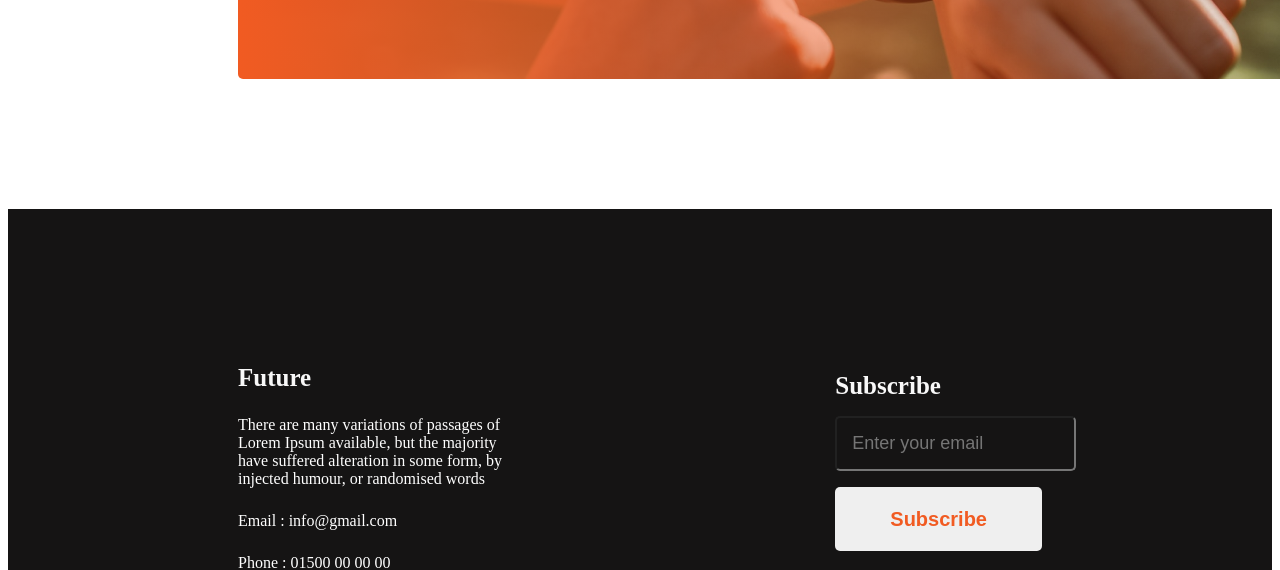
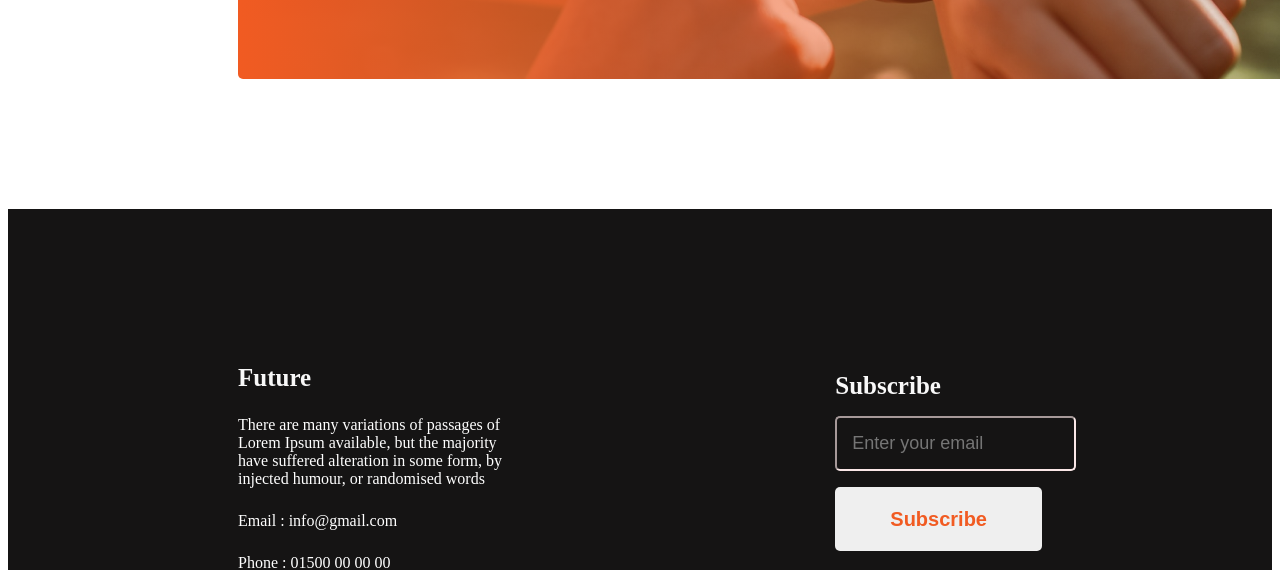
Before and after one commit to alamincsme/Assignment-One, a plain HTML site: page index.html in a window 1280 px wide. Shown: the part 2649-3219 px from the top of the page. Drawn offline with Linux system fonts and the light colour scheme.

Commit message:
Again submit final project

```diff
--- a/style/style.css
+++ b/style/style.css
@@ -139,6 +139,7 @@ footer {
   font-weight: 400;
   font-size: 18px;
   line-height: 21px;
+  border-color: rgb(250, 231, 231);
 
   /* Dark 07 */
 
```
